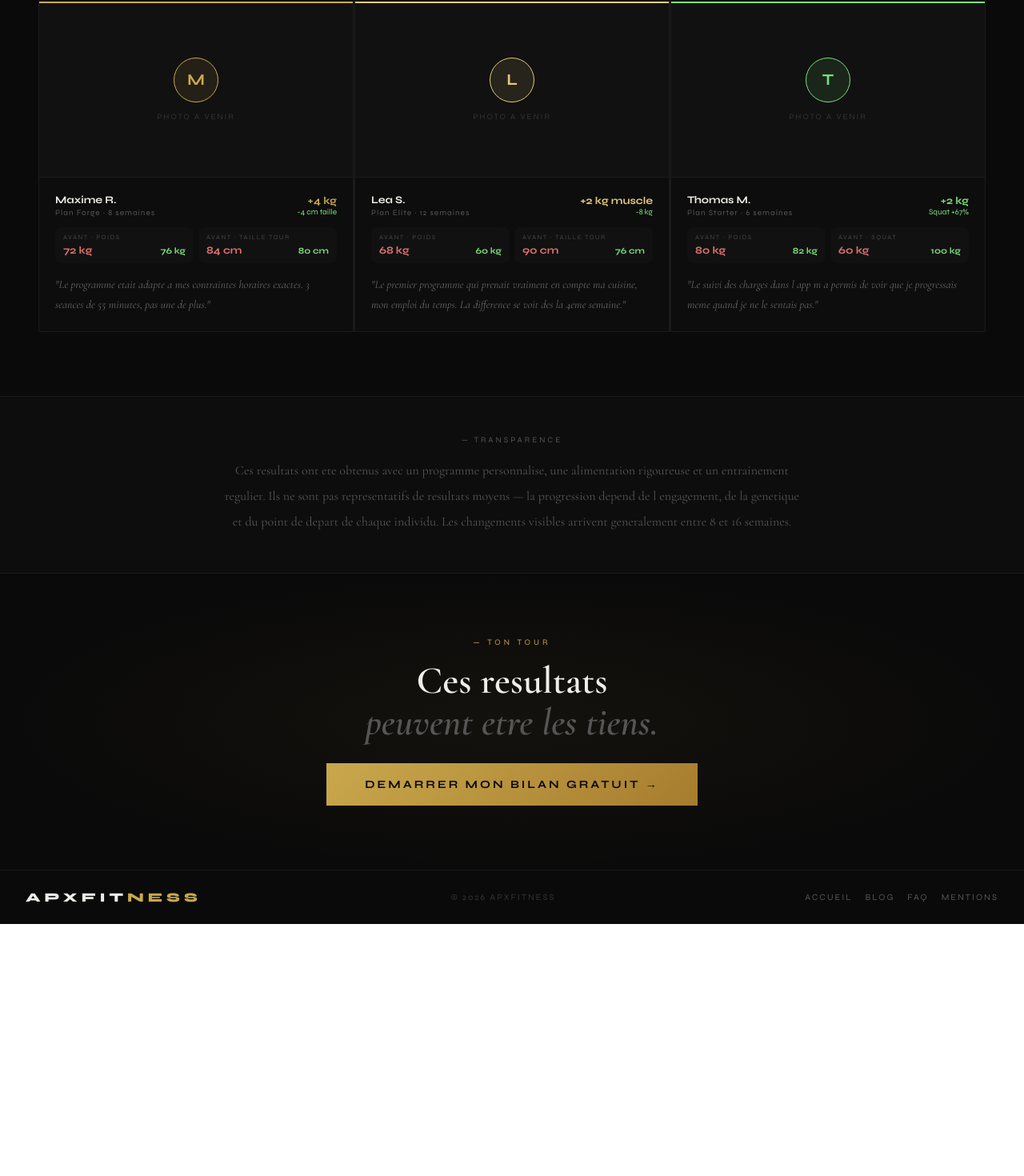
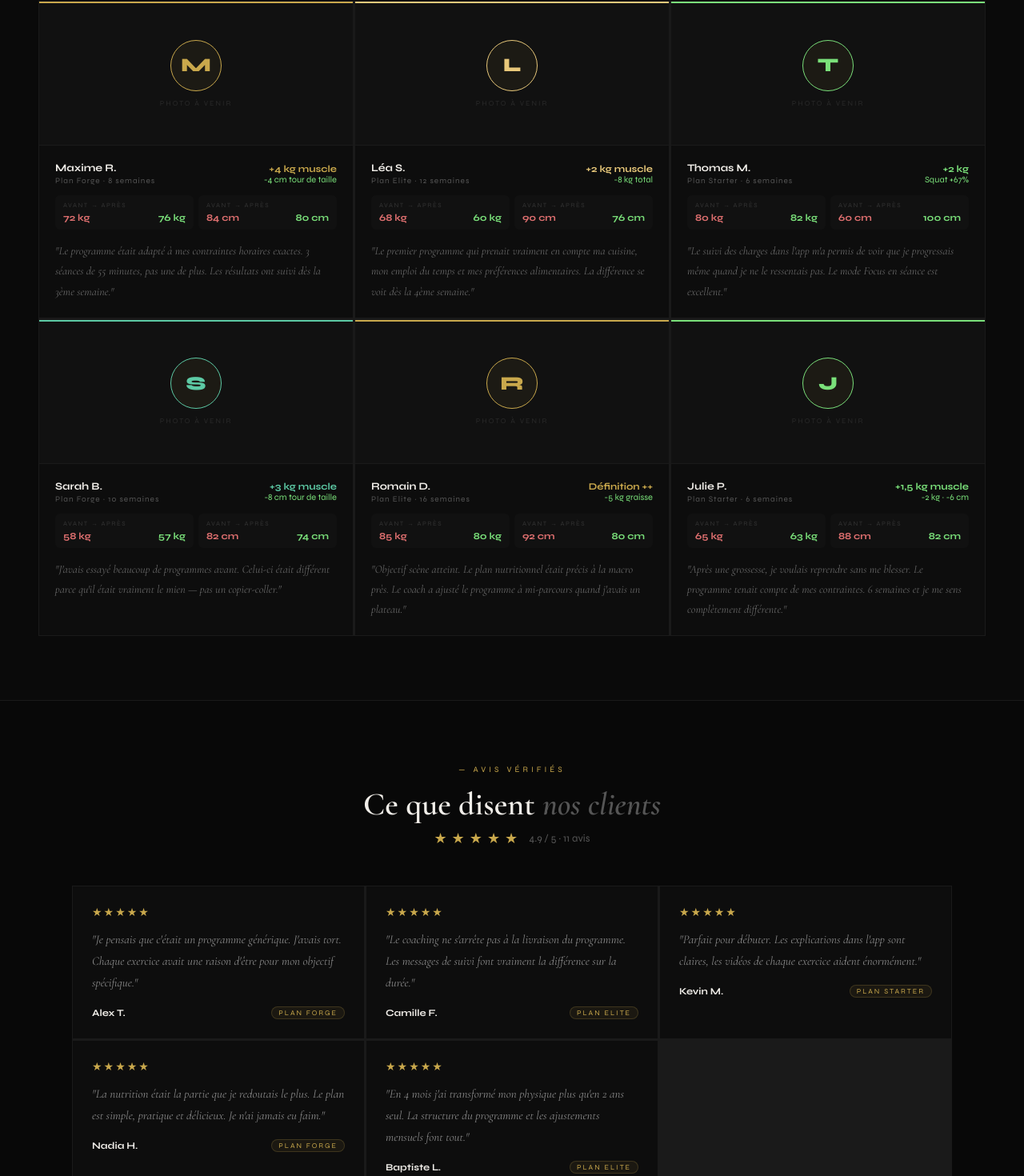
Before and after one commit to levaqueangel/forgefit, a Next.js app in the folder forgefit/: page /resultats in a window 1280 px wide. Shown: the part 817-2287 px from the top of the page at 80% size. Before the commit the page ends 1972 px from the top, so only its background shows below. Built offline with nearby package versions, Linux system fonts and the light colour scheme; no server answers.

Commit message:
feat: fix encodage blog, 6 temoignages resultats, footer enrichi, OG image dynamique

```diff
--- a/forgefit/app/resultats/page.js
+++ b/forgefit/app/resultats/page.js
@@ -3,54 +3,28 @@ import { useRouter } from "next/navigation";
 import { useLang } from "../useLang";
 import { LangSelector } from "../LangSelector";
 
-// Résultats placeholder (à remplacer par vraies photos)
 const RESULTATS = [
-  {
-    nom: "Maxime R.",
-    plan: "Forge",
-    duree: "8 semaines",
-    objectif: "Prise de masse",
-    avant: { poids: 72, taille_tour: 84 },
-    apres:  { poids: 76, taille_tour: 80 },
-    gain_muscle: "+4 kg",
-    perte_gras: "-4 cm taille",
-    temoignage: "Le programme etait adapte a mes contraintes horaires exactes. 3 seances de 55 minutes, pas une de plus.",
-    initiale: "M",
-    color: "#C9A84C",
-  },
-  {
-    nom: "Lea S.",
-    plan: "Elite",
-    duree: "12 semaines",
-    objectif: "Perte de poids",
-    avant: { poids: 68, taille_tour: 90 },
-    apres:  { poids: 60, taille_tour: 76 },
-    gain_muscle: "+2 kg muscle",
-    perte_gras: "-8 kg",
-    temoignage: "Le premier programme qui prenait vraiment en compte ma cuisine, mon emploi du temps. La difference se voit des la 4eme semaine.",
-    initiale: "L",
-    color: "#E8C87A",
-  },
-  {
-    nom: "Thomas M.",
-    plan: "Starter",
-    duree: "6 semaines",
-    objectif: "Force",
-    avant: { poids: 80, squat: 60 },
-    apres:  { poids: 82, squat: 100 },
-    gain_muscle: "+2 kg",
-    perte_gras: "Squat +67%",
-    temoignage: "Le suivi des charges dans l app m a permis de voir que je progressais meme quand je ne le sentais pas.",
-    initiale: "T",
-    color: "#7AE07A",
-  },
+  { nom:"Maxime R.", plan:"Forge", duree:"8 semaines", objectif:"Prise de masse", avant:{poids:72,taille_tour:84}, apres:{poids:76,taille_tour:80}, gain:"+4 kg muscle", perf:"-4 cm tour de taille", temoignage:"Le programme était adapté à mes contraintes horaires exactes. 3 séances de 55 minutes, pas une de plus. Les résultats ont suivi dès la 3ème semaine.", initiale:"M", color:"#C9A84C" },
+  { nom:"Léa S.", plan:"Elite", duree:"12 semaines", objectif:"Perte de poids", avant:{poids:68,taille_tour:90}, apres:{poids:60,taille_tour:76}, gain:"+2 kg muscle", perf:"-8 kg total", temoignage:"Le premier programme qui prenait vraiment en compte ma cuisine, mon emploi du temps et mes préférences alimentaires. La différence se voit dès la 4ème semaine.", initiale:"L", color:"#E8C87A" },
+  { nom:"Thomas M.", plan:"Starter", duree:"6 semaines", objectif:"Force", avant:{poids:80,squat:60}, apres:{poids:82,squat:100}, gain:"+2 kg", perf:"Squat +67%", temoignage:"Le suivi des charges dans l'app m'a permis de voir que je progressais même quand je ne le ressentais pas. Le mode Focus en séance est excellent.", initiale:"T", color:"#7AE07A" },
+  { nom:"Sarah B.", plan:"Forge", duree:"10 semaines", objectif:"Rééquilibrage", avant:{poids:58,taille_tour:82}, apres:{poids:57,taille_tour:74}, gain:"+3 kg muscle", perf:"-8 cm tour de taille", temoignage:"J'avais essayé beaucoup de programmes avant. Celui-ci était différent parce qu'il était vraiment le mien — pas un copier-coller.", initiale:"S", color:"#5DCAA5" },
+  { nom:"Romain D.", plan:"Elite", duree:"16 semaines", objectif:"Compétition amateur", avant:{poids:85,taille_tour:92}, apres:{poids:80,taille_tour:80}, gain:"Définition ++", perf:"-5 kg graisse", temoignage:"Objectif scène atteint. Le plan nutritionnel était précis à la macro près. Le coach a ajusté le programme à mi-parcours quand j'avais un plateau.", initiale:"R", color:"#C9A84C" },
+  { nom:"Julie P.", plan:"Starter", duree:"6 semaines", objectif:"Remise en forme", avant:{poids:65,taille_tour:88}, apres:{poids:63,taille_tour:82}, gain:"+1,5 kg muscle", perf:"-2 kg · -6 cm", temoignage:"Après une grossesse, je voulais reprendre sans me blesser. Le programme tenait compte de mes contraintes. 6 semaines et je me sens complètement différente.", initiale:"J", color:"#7AE07A" },
 ];
 
 const STATS = [
-  { val: "+200", label: "Clients accompagnes",    color: "#C9A84C" },
-  { val: "92%",  label: "Objectif atteint 12 sem.",color: "#7AE07A" },
-  { val: "4.9",  label: "Note moyenne / 5",        color: "#5DCAA5" },
-  { val: "48h",  label: "Delai de livraison",      color: "#E8C87A" },
+  { val:"+200", label:"Clients accompagnés",     color:"#C9A84C" },
+  { val:"92%",  label:"Objectif atteint en 12 sem.", color:"#7AE07A" },
+  { val:"4.9",  label:"Note moyenne / 5",         color:"#5DCAA5" },
+  { val:"48h",  label:"Délai de livraison",        color:"#E8C87A" },
+];
+
+const AVIS = [
+  { nom:"Alex T.", etoiles:5, plan:"Forge", texte:"Je pensais que c'était un programme générique. J'avais tort. Chaque exercice avait une raison d'être pour mon objectif spécifique." },
+  { nom:"Camille F.", etoiles:5, plan:"Elite", texte:"Le coaching ne s'arrête pas à la livraison du programme. Les messages de suivi font vraiment la différence sur la durée." },
+  { nom:"Kevin M.", etoiles:5, plan:"Starter", texte:"Parfait pour débuter. Les explications dans l'app sont claires, les vidéos de chaque exercice aident énormément." },
+  { nom:"Nadia H.", etoiles:5, plan:"Forge", texte:"La nutrition était la partie que je redoutais le plus. Le plan est simple, pratique et délicieux. Je n'ai jamais eu faim." },
+  { nom:"Baptiste L.", etoiles:5, plan:"Elite", texte:"En 4 mois j'ai transformé mon physique plus qu'en 2 ans seul. La structure du programme et les ajustements mensuels font tout." },
 ];
 
 export default function ResultatsPage() {
@@ -61,6 +35,7 @@ export default function ResultatsPage() {
     <div style={{ background:"#0A0A0A", color:"#F0EDE8", minHeight:"100vh", fontFamily:"'Syne',sans-serif" }}>
       <style>{`
         *{box-sizing:border-box;margin:0;padding:0}
+        @import url('https://fonts.googleapis.com/css2?family=Cormorant+Garamond:ital,wght@0,400;0,600;1,400&family=Syne:wght@400;600;700;800&display=swap');
         @keyframes fadeUp{from{opacity:0;transform:translateY(14px)}to{opacity:1;transform:translateY(0)}}
         .result-card{background:#0D0D0D;border:0.5px solid #1A1A1A;transition:all 0.25s}
         .result-card:hover{border-color:#C9A84C;transform:translateY(-3px)}
@@ -68,39 +43,38 @@ export default function ResultatsPage() {
         .nav-link:hover{color:#C9A84C}
         .footer-link{cursor:pointer;transition:color 0.2s}
         .footer-link:hover{color:#C9A84C !important}
+        .avis-card{background:#0D0D0D;border:0.5px solid #1A1A1A;padding:24px;transition:all 0.2s}
+        .avis-card:hover{border-color:rgba(201,168,76,0.3);transform:translateY(-2px)}
         @media(max-width:768px){
           .results-grid{grid-template-columns:1fr !important}
           .stats-grid{grid-template-columns:1fr 1fr !important}
+          .avis-grid{grid-template-columns:1fr !important}
+          nav .nav-links{display:none}
         }
       `}</style>
 
       {/* Nav */}
       <nav style={{ display:"flex", alignItems:"center", justifyContent:"space-between", padding:"18px 28px", borderBottom:"0.5px solid #1A1A1A", position:"sticky", top:0, background:"rgba(10,10,10,0.97)", backdropFilter:"blur(12px)", zIndex:100 }}>
-        <div style={{ fontSize:18, fontWeight:800, letterSpacing:5, cursor:"pointer" }} onClick={() => router.push("/")}>
-          APXFIT<span style={{ color:"#C9A84C" }}>NESS</span>
-        </div>
-        <div style={{ display:"flex", alignItems:"center", gap:"1.5rem" }}>
-          {[["Accueil","/"],["Blog","/blog"],["Calculateur","/calculateur"],["Bilan","/bilan"]].map(([l,h])=>(
+        <div style={{ fontSize:18, fontWeight:800, letterSpacing:5, cursor:"pointer" }} onClick={() => router.push("/")}>APXFIT<span style={{ color:"#C9A84C" }}>NESS</span></div>
+        <div className="nav-links" style={{ display:"flex", alignItems:"center", gap:"1.5rem" }}>
+          {[["Accueil","/"],["Blog","/blog"],["Calculateur","/calculateur"],["FAQ","/faq"],["Bilan","/bilan"]].map(([l,h])=>(
             <span key={h} className="nav-link" onClick={()=>router.push(h)}>{l}</span>
           ))}
         </div>
-        <div style={{ display:"flex", gap:12, alignItems:"center" }}>
-          <LangSelector lang={lang} setLang={setLang} LANGS={LANGS}/>
-          <button onClick={() => router.push("/bilan")} style={{ background:"linear-gradient(135deg,#C9A84C,#A67C2E)", border:"none", color:"#0A0A0A", padding:"10px 24px", fontFamily:"'Syne',sans-serif", fontSize:12, fontWeight:700, letterSpacing:"2px", textTransform:"uppercase", cursor:"pointer" }}>
-            Mon programme →
-          </button>
-        </div>
+        <button onClick={() => router.push("/bilan")} style={{ background:"linear-gradient(135deg,#C9A84C,#A67C2E)", border:"none", color:"#0A0A0A", padding:"10px 24px", fontFamily:"'Syne',sans-serif", fontSize:12, fontWeight:700, letterSpacing:"2px", textTransform:"uppercase", cursor:"pointer" }}>
+          Mon programme →
+        </button>
       </nav>
 
       {/* Hero */}
       <section style={{ padding:"5rem 3rem", textAlign:"center", borderBottom:"0.5px solid #1A1A1A", position:"relative", overflow:"hidden" }}>
         <div style={{ position:"absolute", inset:0, background:"radial-gradient(ellipse at 50% 100%, rgba(201,168,76,0.06) 0%, transparent 60%)", pointerEvents:"none" }}/>
-        <div style={{ fontSize:10, letterSpacing:"4px", textTransform:"uppercase", color:"#C9A84C", marginBottom:"1rem" }}>— Transformations reelles</div>
+        <div style={{ fontSize:10, letterSpacing:"4px", textTransform:"uppercase", color:"#C9A84C", marginBottom:"1rem" }}>— Transformations réelles</div>
         <h1 style={{ fontFamily:"'Cormorant Garamond',serif", fontSize:"clamp(36px,6vw,64px)", fontWeight:600, lineHeight:1.05, marginBottom:"1.5rem" }}>
-          Des resultats<br/><em style={{ fontStyle:"italic", color:"#555" }}>qui parlent d eux-memes.</em>
+          Des résultats<br/><em style={{ fontStyle:"italic", color:"#555" }}>qui parlent d'eux-mêmes.</em>
         </h1>
         <p style={{ fontFamily:"'Cormorant Garamond',serif", fontSize:17, color:"#555", maxWidth:520, margin:"0 auto" }}>
-          Pas de stock photos. Pas de transformations generees. Que des clients reels avec des programmes reels.
+          Pas de stock photos. Pas de transformations générées. Que des clients réels avec des programmes réels.
         </p>
       </section>
 
@@ -116,69 +90,79 @@ export default function ResultatsPage() {
         </div>
       </section>
 
-      {/* Resultats */}
+      {/* Résultats */}
       <section style={{ padding:"5rem 3rem", borderBottom:"0.5px solid #1A1A1A" }}>
-        <div style={{ fontSize:10, letterSpacing:"4px", textTransform:"uppercase", color:"#C9A84C", marginBottom:"0.8rem", textAlign:"center" }}>— Resultats clients</div>
+        <div style={{ fontSize:10, letterSpacing:"4px", textTransform:"uppercase", color:"#C9A84C", marginBottom:"0.8rem", textAlign:"center" }}>— Résultats clients</div>
         <h2 style={{ fontFamily:"'Cormorant Garamond',serif", fontSize:44, fontWeight:600, textAlign:"center", marginBottom:"3rem" }}>
-          Avant / <em style={{ fontStyle:"italic", color:"#555" }}>Apres</em>
+          Avant / <em style={{ fontStyle:"italic", color:"#555" }}>Après</em>
         </h2>
-
         <div className="results-grid" style={{ display:"grid", gridTemplateColumns:"repeat(3,1fr)", gap:1, background:"#1A1A1A" }}>
           {RESULTATS.map((r,i) => (
             <div key={i} className="result-card" style={{ position:"relative", overflow:"hidden" }}>
               <div style={{ position:"absolute", top:0, left:0, right:0, height:2, background:r.color }}/>
-
-              {/* Photo placeholder — a remplacer par vraies photos */}
-              <div style={{ height:220, background:"#111", display:"flex", alignItems:"center", justifyContent:"center", flexDirection:"column", gap:12, borderBottom:"0.5px solid #1A1A1A" }}>
-                <div style={{ width:56, height:56, borderRadius:"50%", background:`rgba(${r.color==="#C9A84C"?"201,168,76":r.color==="#E8C87A"?"232,200,122":"122,224,122"},0.1)`, border:`1.5px solid ${r.color}`, display:"flex", alignItems:"center", justifyContent:"center", fontSize:20, fontWeight:700, color:r.color }}>
-                  {r.initiale}
-                </div>
-                <div style={{ fontSize:10, letterSpacing:"2px", textTransform:"uppercase", color:"#333" }}>Photo a venir</div>
+              <div style={{ height:180, background:"#111", display:"flex", alignItems:"center", justifyContent:"center", flexDirection:"column", gap:10, borderBottom:"0.5px solid #1A1A1A" }}>
+                <div style={{ width:64, height:64, borderRadius:"50%", background:`rgba(201,168,76,0.06)`, border:`1.5px solid ${r.color}`, display:"flex", alignItems:"center", justifyContent:"center", fontSize:24, fontWeight:800, color:r.color }}>{r.initiale}</div>
+                <div style={{ fontSize:9, letterSpacing:"2px", textTransform:"uppercase", color:"#2A2A2A" }}>Photo à venir</div>
               </div>
-
-              {/* Infos */}
               <div style={{ padding:"20px" }}>
                 <div style={{ display:"flex", alignItems:"center", justifyContent:"space-between", marginBottom:12 }}>
                   <div>
-                    <div style={{ fontSize:13, fontWeight:700, color:"#F0EDE8" }}>{r.nom}</div>
+                    <div style={{ fontSize:13, fontWeight:700 }}>{r.nom}</div>
                     <div style={{ fontSize:10, color:"#555", letterSpacing:"1px", marginTop:2 }}>Plan {r.plan} · {r.duree}</div>
                   </div>
                   <div style={{ textAlign:"right" }}>
-                    <div style={{ fontSize:13, fontWeight:700, color:r.color }}>{r.gain_muscle}</div>
-                    <div style={{ fontSize:10, color:"#7AE07A" }}>{r.perte_gras}</div>
+                    <div style={{ fontSize:12, fontWeight:700, color:r.color }}>{r.gain}</div>
+                    <div style={{ fontSize:11, color:"#7AE07A" }}>{r.perf}</div>
                   </div>
                 </div>
-
-                {/* Stats avant/apres */}
-                <div style={{ display:"grid", gridTemplateColumns:"1fr 1fr", gap:6, marginBottom:14 }}>
+                <div style={{ display:"flex", gap:6, marginBottom:14 }}>
                   {Object.entries(r.avant).map(([key, val]) => (
-                    <div key={key} style={{ background:"#111", borderRadius:8, padding:"8px 10px" }}>
-                      <div style={{ fontSize:8, letterSpacing:"1.5px", textTransform:"uppercase", color:"#444", marginBottom:4 }}>Avant · {key.replace("_"," ")}</div>
-                      <div style={{ display:"flex", justifyContent:"space-between", alignItems:"center" }}>
-                        <span style={{ fontSize:13, fontWeight:700, color:"#E07070" }}>{val}{key==="poids"?" kg":key==="taille_tour"?" cm":key==="squat"?" kg":""}</span>
-                        <span style={{ fontSize:11, color:"#7AE07A", fontWeight:700 }}>
-                          {r.apres[key]}{key==="poids"?" kg":key==="taille_tour"?" cm":key==="squat"?" kg":""}
-                        </span>
+                    <div key={key} style={{ flex:1, background:"#111", borderRadius:6, padding:"8px 10px" }}>
+                      <div style={{ fontSize:8, letterSpacing:"1.5px", textTransform:"uppercase", color:"#333", marginBottom:4 }}>Avant → Après</div>
+                      <div style={{ display:"flex", justifyContent:"space-between" }}>
+                        <span style={{ fontSize:12, fontWeight:700, color:"#E07070" }}>{val}{key==="poids"||key==="taille_tour"||key==="squat"?" "+(key==="poids"?"kg":"cm"):""}</span>
+                        <span style={{ fontSize:12, fontWeight:700, color:"#7AE07A" }}>{r.apres[key]}{key==="poids"||key==="taille_tour"||key==="squat"?" "+(key==="poids"?"kg":"cm"):""}</span>
                       </div>
                     </div>
                   ))}
                 </div>
-
-                <p style={{ fontFamily:"'Cormorant Garamond',serif", fontSize:14, color:"#666", lineHeight:1.8, fontStyle:"italic" }}>
-                  "{r.temoignage}"
-                </p>
+                <p style={{ fontFamily:"'Cormorant Garamond',serif", fontSize:14, color:"#666", lineHeight:1.8, fontStyle:"italic" }}>"{r.temoignage}"</p>
               </div>
             </div>
           ))}
         </div>
       </section>
 
-      {/* Avertissement honnete */}
+      {/* Avis 5 étoiles */}
+      <section style={{ padding:"5rem 3rem", borderBottom:"0.5px solid #1A1A1A", background:"#080808" }}>
+        <div style={{ fontSize:10, letterSpacing:"4px", textTransform:"uppercase", color:"#C9A84C", marginBottom:"0.8rem", textAlign:"center" }}>— Avis vérifiés</div>
+        <h2 style={{ fontFamily:"'Cormorant Garamond',serif", fontSize:40, fontWeight:600, textAlign:"center", marginBottom:"0.5rem" }}>Ce que disent <em style={{ color:"#555", fontStyle:"italic" }}>nos clients</em></h2>
+        <div style={{ display:"flex", alignItems:"center", justifyContent:"center", gap:6, marginBottom:"3rem" }}>
+          {"★★★★★".split("").map((s,i) => <span key={i} style={{ color:"#C9A84C", fontSize:18 }}>{s}</span>)}
+          <span style={{ fontSize:13, color:"#555", marginLeft:8 }}>4.9 / 5 · {AVIS.length + RESULTATS.length} avis</span>
+        </div>
+        <div className="avis-grid" style={{ display:"grid", gridTemplateColumns:"repeat(3,1fr)", gap:1, background:"#1A1A1A", maxWidth:1100, margin:"0 auto" }}>
+          {AVIS.map((a,i) => (
+            <div key={i} className="avis-card">
+              <div style={{ display:"flex", gap:2, marginBottom:12 }}>
+                {"★★★★★".split("").map((s,j) => <span key={j} style={{ color:"#C9A84C", fontSize:14 }}>{s}</span>)}
+              </div>
+              <p style={{ fontFamily:"'Cormorant Garamond',serif", fontSize:15, color:"#888", lineHeight:1.8, fontStyle:"italic", marginBottom:16 }}>"{a.texte}"</p>
+              <div style={{ display:"flex", alignItems:"center", justifyContent:"space-between" }}>
+                <span style={{ fontSize:12, fontWeight:700, color:"#F0EDE8" }}>{a.nom}</span>
+                <span style={{ fontSize:9, letterSpacing:"2px", textTransform:"uppercase", color:"#C9A84C", background:"rgba(201,168,76,0.08)", border:"0.5px solid rgba(201,168,76,0.2)", padding:"2px 8px", borderRadius:10 }}>Plan {a.plan}</span>
+              </div>
+            </div>
+          ))}
+        </div>
+      </section>
+
+      {/* Transparence */}
       <section style={{ padding:"3rem", borderBottom:"0.5px solid #1A1A1A", background:"#0D0D0D" }}>
         <div style={{ maxWidth:720, margin:"0 auto", textAlign:"center" }}>
           <div style={{ fontSize:10, letterSpacing:"3px", textTransform:"uppercase", color:"#555", marginBottom:"1rem" }}>— Transparence</div>
           <p style={{ fontFamily:"'Cormorant Garamond',serif", fontSize:16, color:"#555", lineHeight:2 }}>
-            Ces resultats ont ete obtenus avec un programme personnalise, une alimentation rigoureuse et un entrainement regulier. Ils ne sont pas representatifs de resultats moyens — la progression depend de l engagement, de la genetique et du point de depart de chaque individu. Les changements visibles arrivent generalement entre 8 et 16 semaines.
+            Ces résultats ont été obtenus avec un programme personnalisé, une alimentation rigoureuse et un entraînement régulier. Ils ne sont pas représentatifs de résultats moyens — la progression dépend de l'engagement, de la génétique et du point de départ de chaque individu. Les changements visibles arrivent généralement entre 8 et 16 semaines.
           </p>
         </div>
       </section>
@@ -187,10 +171,10 @@ export default function ResultatsPage() {
       <section style={{ padding:"5rem 3rem", textAlign:"center", background:"radial-gradient(ellipse at center, rgba(201,168,76,0.05) 0%, transparent 70%)" }}>
         <div style={{ fontSize:10, letterSpacing:"4px", textTransform:"uppercase", color:"#C9A84C", marginBottom:"1rem" }}>— Ton tour</div>
         <h2 style={{ fontFamily:"'Cormorant Garamond',serif", fontSize:48, fontWeight:600, lineHeight:1.1, marginBottom:"1.5rem" }}>
-          Ces resultats<br/><em style={{ fontStyle:"italic", color:"#555" }}>peuvent etre les tiens.</em>
+          Ces résultats<br/><em style={{ fontStyle:"italic", color:"#555" }}>peuvent être les tiens.</em>
         </h2>
         <button onClick={() => router.push("/bilan")} style={{ background:"linear-gradient(135deg,#C9A84C,#A67C2E)", border:"none", color:"#0A0A0A", padding:"18px 48px", fontFamily:"'Syne',sans-serif", fontSize:14, fontWeight:700, letterSpacing:"3px", textTransform:"uppercase", cursor:"pointer" }}>
-          Demarrer mon bilan gratuit →
+          Démarrer mon bilan gratuit →
         </button>
       </section>
 
@@ -200,7 +184,7 @@ export default function ResultatsPage() {
         <div style={{ fontSize:11, letterSpacing:"2px", color:"#333", textTransform:"uppercase" }}>© 2026 APXFITNESS</div>
         <div style={{ display:"flex", gap:"1rem" }}>
           {[["Accueil","/"],["Blog","/blog"],["FAQ","/faq"],["Mentions","/mentions-legales"]].map(([l,h])=>(
-            <span key={h} className="footer-link" style={{ fontSize:11, letterSpacing:"2px", color:"#555", textTransform:"uppercase" }} onClick={()=>router.push(h)}>{l}</span>
+            <span key={h} className="footer-link" style={{ fontSize:11, letterSpacing:"2px", color:"#555", textTransform:"uppercase", cursor:"pointer" }} onClick={()=>router.push(h)}>{l}</span>
           ))}
         </div>
       </footer>
```
Also changed, not shown: forgefit/app/opengraph-image.js (added, +36 -0 lines), forgefit/app/page.js (+36 -15 lines), forgefit/app/blog/articles.js (line endings or trailing spaces).
